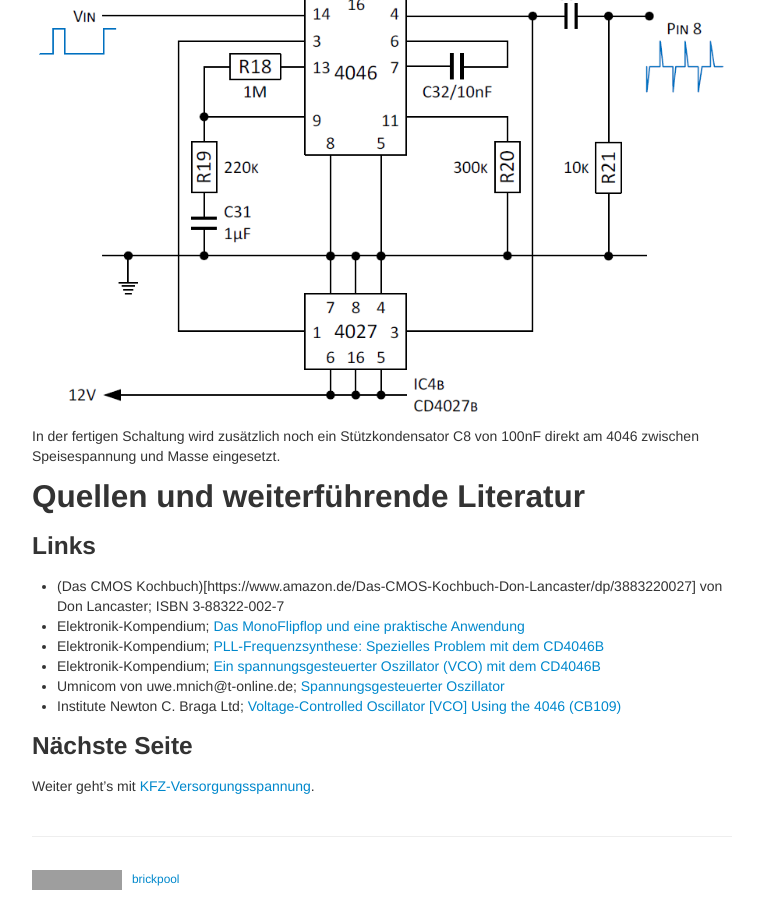
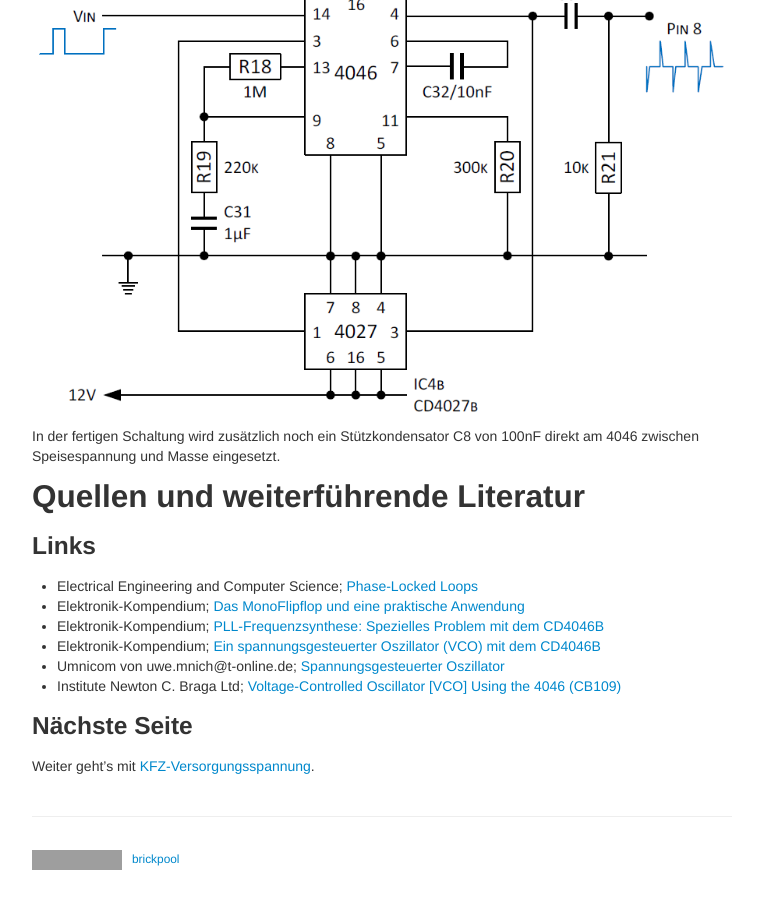
Before and after one commit to brickpool/Speedometer, a Jekyll site: the page built from pages/zuendsignalwandler_2.md, in a window 1280 px wide and 900 px high, scrolled down 4155 px. Shown: the whole window, without its empty margins (258-1021 px from the left). Built offline with Jekyll 4.4.1, drawn with Linux system fonts in a browser that asks for light colours; grey boxes are pictures that could not be loaded.

Commit message:
Update link

```diff
--- a/pages/zuendsignalwandler_2.md
+++ b/pages/zuendsignalwandler_2.md
@@ -74,7 +74,7 @@ In der fertigen Schaltung wird zusätzlich noch ein Stützkondensator C8 von 100
 ## Quellen und weiterführende Literatur
 
 ### Links
-- (Das CMOS Kochbuch)[https://www.amazon.de/Das-CMOS-Kochbuch-Don-Lancaster/dp/3883220027] von Don Lancaster; ISBN 3-88322-002-7
+- Electrical Engineering and Computer Science; [Phase-Locked Loops](https://people.eecs.ku.edu/~callen58/501/PLL_Notes_(Proj3).pdf)
 - Elektronik-Kompendium; [Das MonoFlipflop und eine praktische Anwendung](https://www.elektronik-kompendium.de/public/schaerer/monoff.htm)
 - Elektronik-Kompendium; [PLL-Frequenzsynthese: Spezielles Problem mit dem CD4046B](http://www.elektronik-kompendium.de/public/schaerer/pll4046.htm)
 - Elektronik-Kompendium; [Ein spannungsgesteuerter Oszillator (VCO) mit dem CD4046B](http://www.elektronik-kompendium.de/public/schaerer/vco.htm)
```
